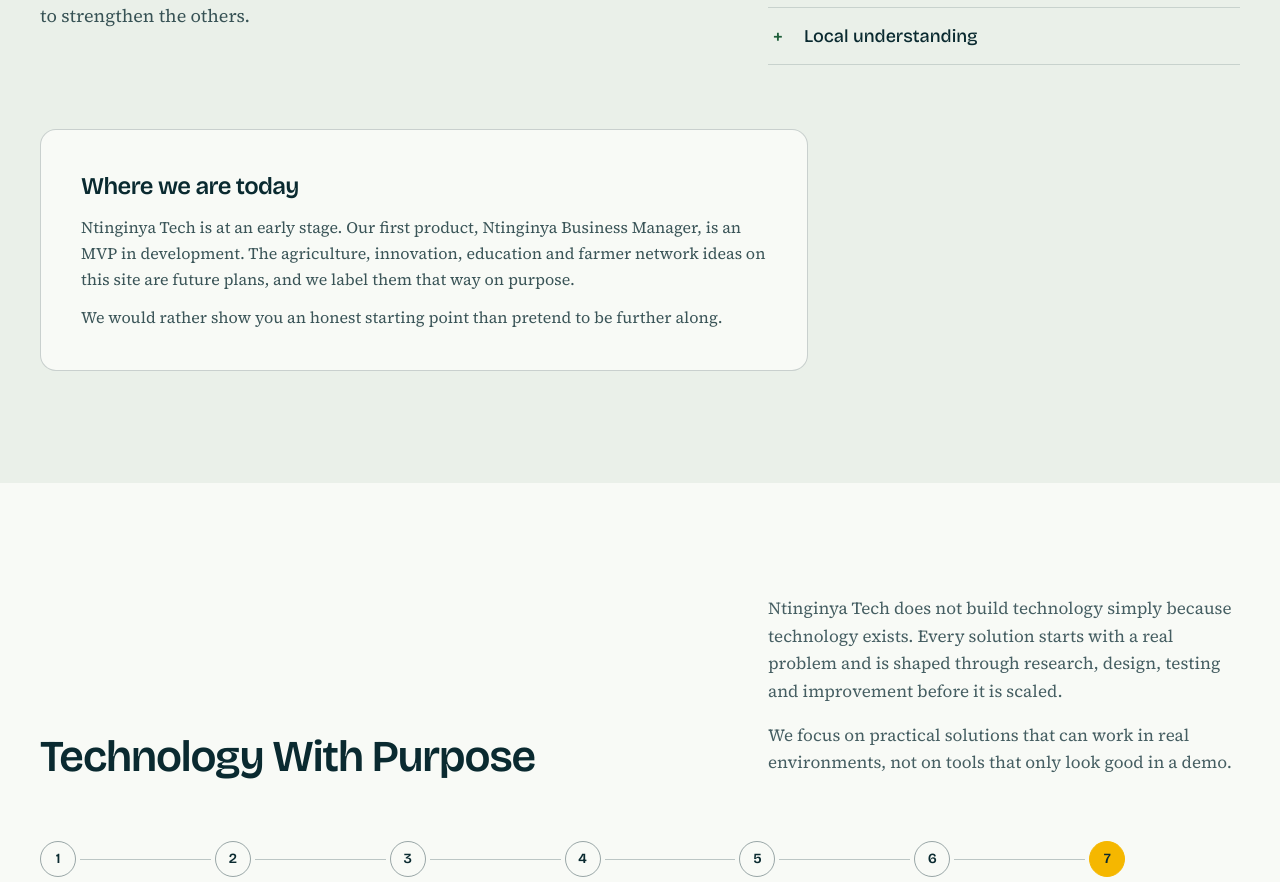
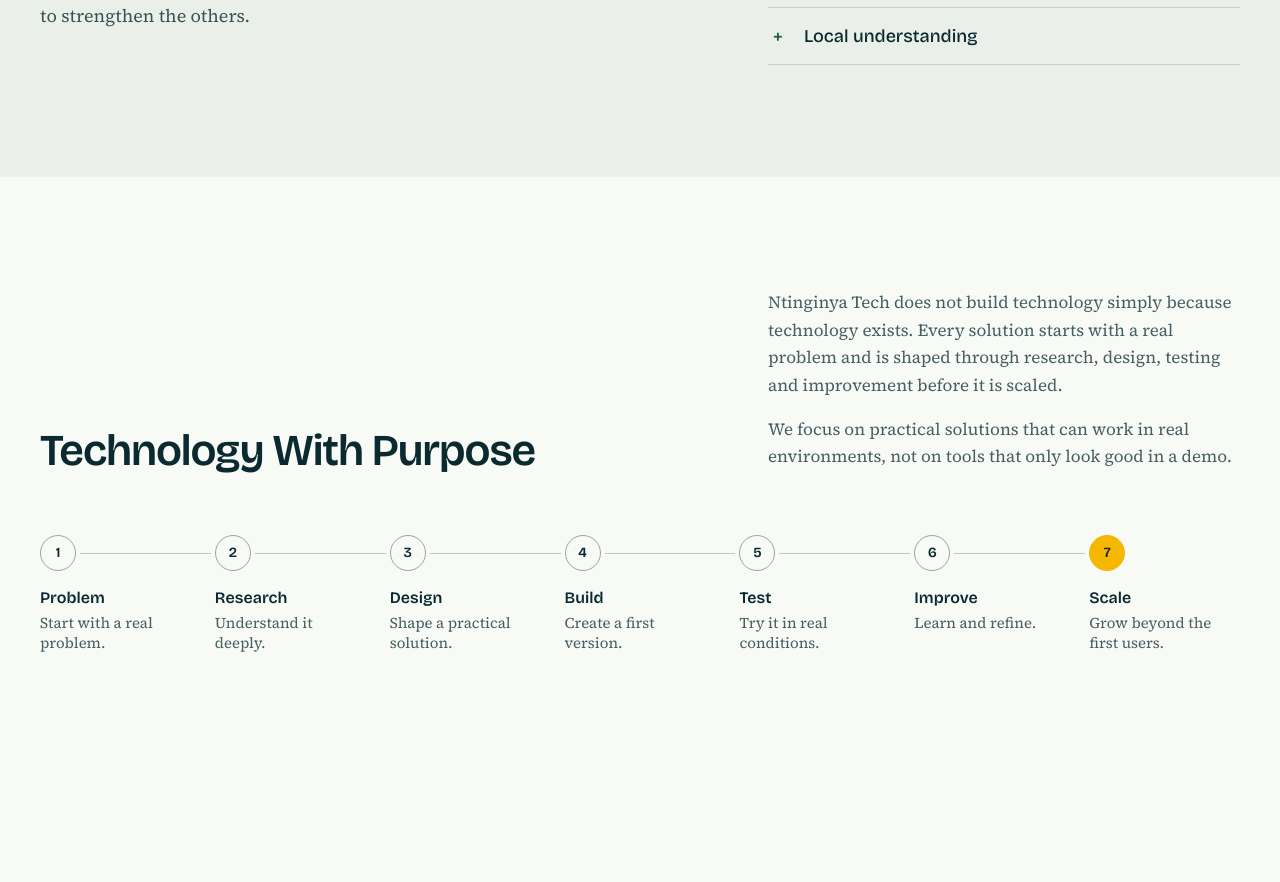
Before and after one commit to patrickntinginya/Ntinginya-tech-v4, a Next.js app: page /about in a window 1280 px wide. Shown: the part 888-1770 px from the top of the page. Built offline with nearby package versions, Linux system fonts and the light colour scheme; no server answers; the database is empty.

Commit message:
refactor: Remove "Where We Are Today" section from about page

```diff
--- a/src/components/sections/AboutSection.tsx
+++ b/src/components/sections/AboutSection.tsx
@@ -40,20 +40,6 @@
           </ul>
         </div>
       </div>
-
-      {full ? (
-        <div className="mt-16 rounded-2xl border border-deep/20 bg-paper p-6 sm:p-10 lg:max-w-3xl">
-          <h3 className="font-sans text-2xl font-semibold tracking-tight">Where we are today</h3>
-          <p className="mt-3 text-base leading-relaxed text-deep/80">
-            Ntinginya Tech is at an early stage. Our first product, Ntinginya Business Manager, is an MVP in
-            development. The agriculture, innovation, education and farmer network ideas on this site are future plans,
-            and we label them that way on purpose.
-          </p>
-          <p className="mt-3 text-base leading-relaxed text-deep/80">
-            We would rather show you an honest starting point than pretend to be further along.
-          </p>
-        </div>
-      ) : null}
     </Section>
   );
 }
```
